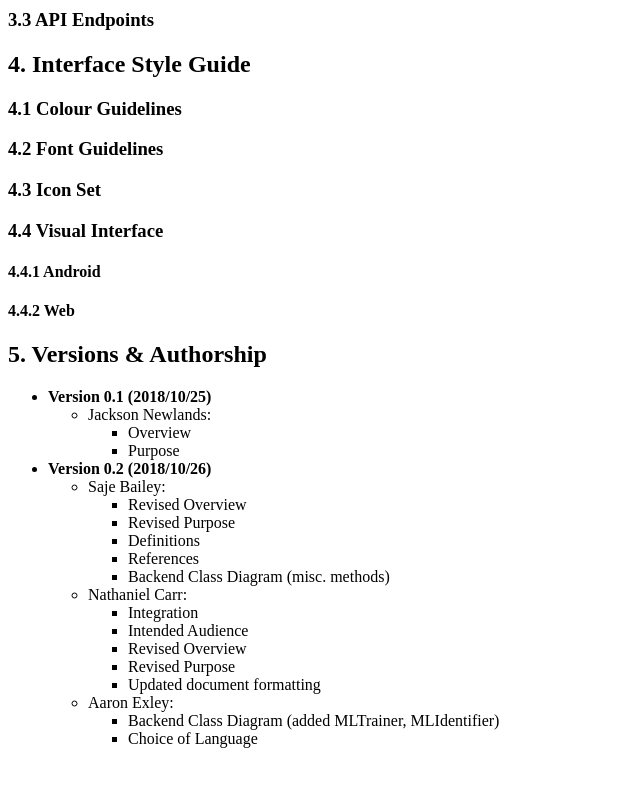
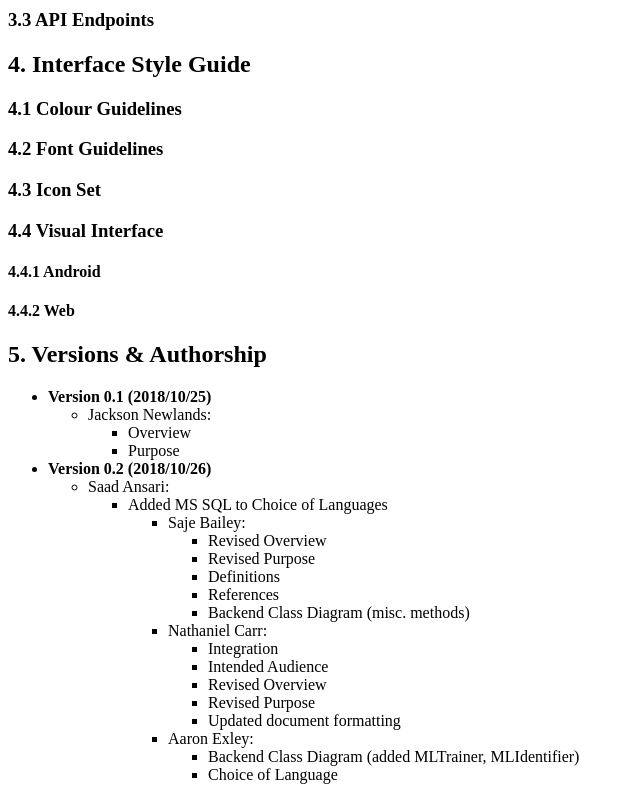
Before and after one commit to AaronE314/CP317-Project-Green-Thumb, a plain HTML site: page docs/design.html in a window 1280 px wide. Shown: the part 2100-2900 px from the top of the page, without its empty margins (0-640 px from the left). Before the commit the page ends 2864 px from the top, so only its background shows below. Drawn offline with Linux system fonts and the light colour scheme.

Commit message:
Updated Saad Ansari contributions.

```diff
--- a/docs/design.html
+++ b/docs/design.html
@@ -198,6 +198,12 @@
                 <b>Version 0.2 (2018/10/26)</b>
                 <ul>
                     <li>
+                        Saad Ansari:
+                        <ul>
+                            <li>Added MS SQL to Choice of Languages</li>
+                        <ul>
+                    </li>
+                    <li>
                         Saje Bailey:
                         <ul>
                             <li>Revised Overview</li>
```
